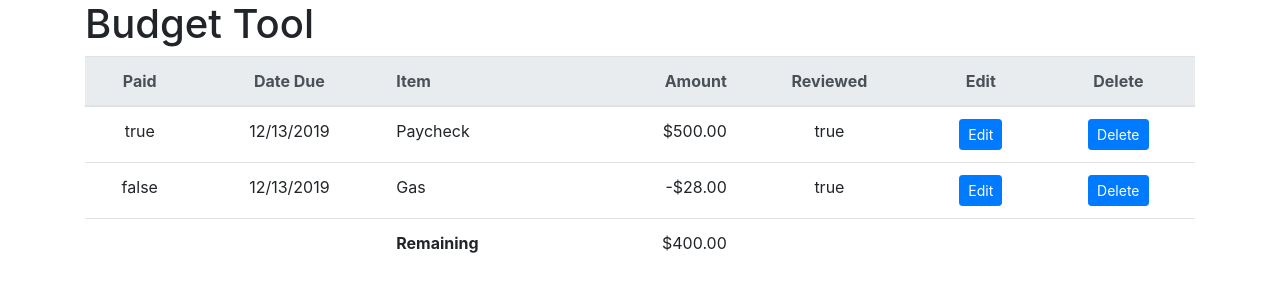
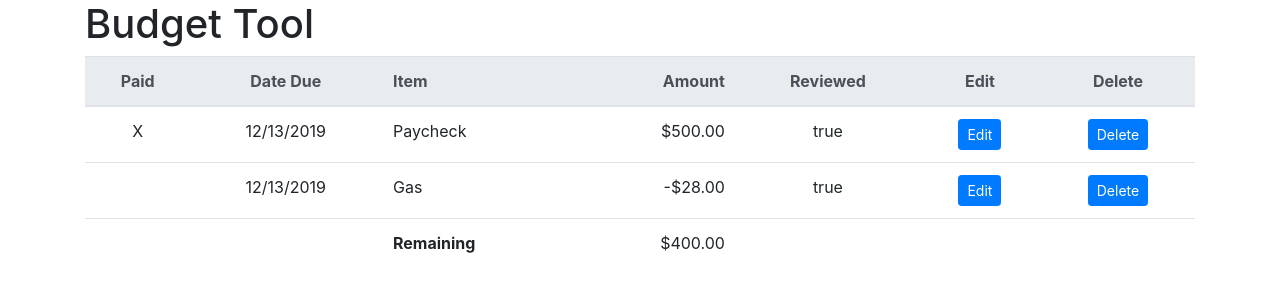
Before and after one commit to kdk321/budget-tool-app, an Angular app: page / in a window 1280 px wide. Shown: the top 300 px of the page. Built offline with nearby package versions, Linux system fonts and the light colour scheme.

Commit message:
Added formatting to Paid column

```diff
--- a/src/app/budget-item-list/budget-item-list.component.html
+++ b/src/app/budget-item-list/budget-item-list.component.html
@@ -13,7 +13,8 @@
         </thead>
         <tbody>
             <tr *ngFor="let item of items">
-                <td>{{item.paid}}</td>
+                <td *ngIf="item.paid==true;else elseBlock">X</td>
+                <ng-template #elseBlock><td></td></ng-template>
                 <td>{{item.dateDue | date: 'MM/dd/yyy'}}</td>
                 <td class="text-left">{{item.item}}</td>
                 <td class="text-right">{{item.amount | currency}}</td>
```
